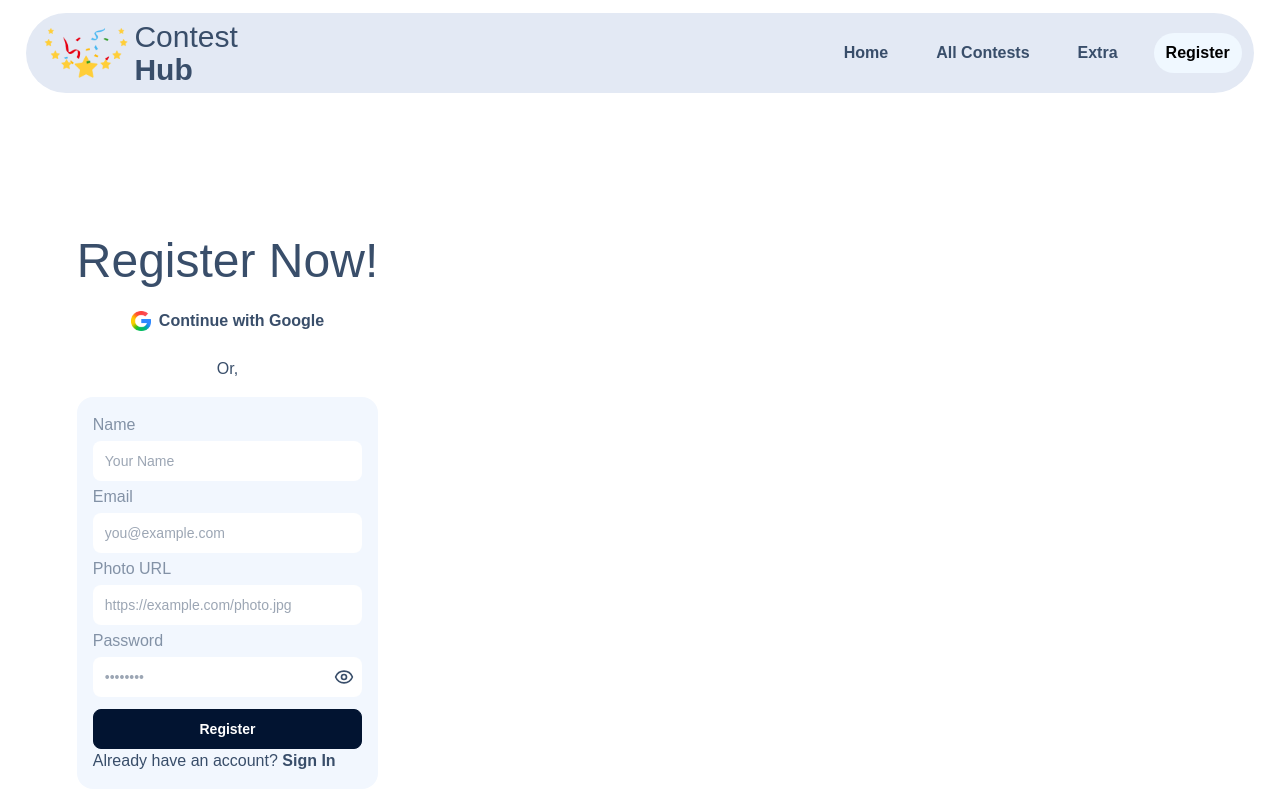
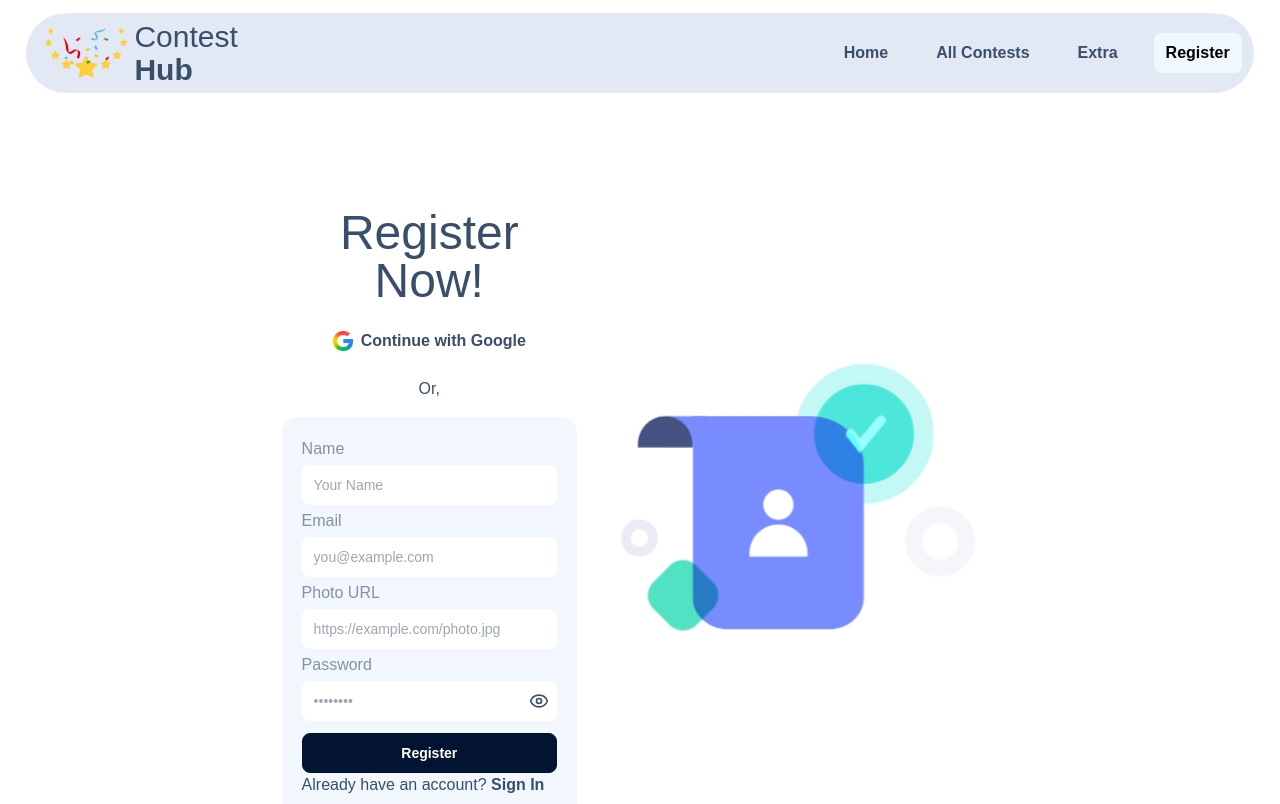
Before and after one commit to sami157/assignment-11-contesthub-client, a React (Vite) app: page /register in a window 1280 px wide. Shown: the top 804 px of the page. Built offline with nearby package versions, Linux system fonts and the light colour scheme; no server answers; a web font is replaced by a local one.

Commit message:
registration functional

```diff
--- a/src/auth/AuthProvider.js
+++ b/src/auth/AuthProvider.jsx
@@ -1,6 +1,6 @@
 import {  useEffect, useState } from 'react';
 import { createUserWithEmailAndPassword, signInWithEmailAndPassword, onAuthStateChanged, signOut, signInWithPopup, updateProfile, GoogleAuthProvider } from "firebase/auth";
-import { AuthContext } from './AuthContext';
+import { AuthContext } from './AuthContext.jsx';
 import { auth } from '../firebase/firebase.init';
 
 const provider = new GoogleAuthProvider();
--- a/src/components/GoogleLogin.jsx
+++ b/src/components/GoogleLogin.jsx
@@ -1,12 +1,13 @@
 import React from 'react'
 import googleLogo from '../assets/googleLogo.png'
+import { Link } from 'react-router'
 
 const GoogleLogin = ({ onClickAction }) => {
     return (
-        <div onClick={onClickAction} className='flex mx-auto justify-center gap-2 bg-base-400/50 max-h-10 px-5 py-2 rounded-full items-center hover:scale-110 ease-in-out duration-500 backdrop-blur-2xl'>
+        <Link onClick={onClickAction} className='flex mx-auto justify-center gap-2 bg-base-400/50 max-h-10 px-5 py-2 rounded-full items-center hover:scale-110 ease-out duration-200 backdrop-blur-2xl'>
             <img className='w-5 h-5' src={googleLogo} alt="" />
             <p className='font-semibold'>Continue with Google</p>
-        </div>
+        </Link>
     )
 }
 
--- a/src/components/Navbar.jsx
+++ b/src/components/Navbar.jsx
@@ -13,10 +13,10 @@ export default function Navbar() {
                 </div>
             </Link>
             <div className='flex items-center gap-6 text-[16px] font-bold'>
-                <NavLink className='hover:bg-white/40 rounded-full px-3 py-2' to='/'>Home</NavLink>
-                <NavLink className='hover:bg-white/40 rounded-full px-3 py-2' to='/all-contets'>All Contests</NavLink>
-                <NavLink className='hover:bg-white/40 rounded-full px-3 py-2' to='/extra'>Extra</NavLink>
-                <NavLink className='hover:bg-white/40 rounded-full px-3 py-2' to='/register'>Register</NavLink>
+                <NavLink className='hover:bg-white/40 rounded-xl px-3 py-2' to='/'>Home</NavLink>
+                <NavLink className='hover:bg-white/40 rounded-xl px-3 py-2' to='/all-contets'>All Contests</NavLink>
+                <NavLink className='hover:bg-white/40 rounded-xl px-3 py-2' to='/extra'>Extra</NavLink>
+                <NavLink className='hover:bg-white/40 rounded-xl px-3 py-2' to='/register'>Register</NavLink>
                 {/* <div className="dropdown dropdown-end">
                     <div tabIndex={0} role="button" className="btn m-1">Picture</div>
                     <ul tabIndex="-1" className="dropdown-content menu bg-base-100 rounded-box z-1 w-52 shadow-sm">
--- a/src/firebase/firebase.init.js
+++ b/src/firebase/firebase.init.js
@@ -2,12 +2,12 @@ import { initializeApp } from "firebase/app";
 import { getAuth } from "firebase/auth";
 
 const firebaseConfig = {
-    apiKey: import.meta.env.apiKey,
-    authDomain: import.meta.env.authDomain,
-    projectId: import.meta.env.projectId,
-    storageBucket: import.meta.env.storageBucket,
-    messagingSenderId: import.meta.env.messagingSenderId,
-    appId: import.meta.env.appId
+    apiKey: import.meta.env.VITE_apiKey,
+    authDomain: import.meta.env.VITE_authDomain,
+    projectId: import.meta.env.VITE_projectId,
+    storageBucket: import.meta.env.VITE_storageBucket,
+    messagingSenderId: import.meta.env.VITE_messagingSenderId,
+    appId: import.meta.env.VITE_appId
 };
 
 const app = initializeApp(firebaseConfig);
--- a/src/index.css
+++ b/src/index.css
@@ -55,5 +55,5 @@ a.active {
   background-color: aliceblue;
   color: #000;
   padding: 8px 12px;
-  border-radius: 48px;
+  border-radius: 8px;
 }
--- a/src/layouts/HomeLayout.jsx
+++ b/src/layouts/HomeLayout.jsx
@@ -1,6 +1,7 @@
 import { Outlet } from "react-router"
 import Navbar from "../components/Navbar"
 import Footer from "../components/Footer"
+import { Toaster } from "react-hot-toast"
 
 function HomeLayout() {
 
@@ -9,6 +10,7 @@ function HomeLayout() {
       <Navbar/>
       <Outlet/>
       <Footer/>
+      <Toaster/>
     </div>
   )
 }
--- a/src/pages/Register.jsx
+++ b/src/pages/Register.jsx
@@ -6,26 +6,24 @@ import toast from 'react-hot-toast';
 import FormSkeleton from '../components/skeleton/FormSkeleton';
 import useAuth from '../hooks/useAuth';
 import Lottie from 'lottie-react';
-//import registerLottie from '../assets/animation/register.json'
+import registerLottie from '../assets/animation/register.json'
 import { useForm } from 'react-hook-form';
 
 const Register = () => {
     const navigate = useNavigate()
     const location = useLocation()
-    const { register, handleSubmit, formState: { errors }, reset } = useForm();
+    const { register, handleSubmit, formState: { errors } } = useForm();
     const { signInUser, createUser, loading, errorMessage, setErrorMessage, updateUserProfile } = useAuth()
-    const [invalidPassword, setInvalidPassword] = useState(false)
     const [showPassword, setShowPassword] = useState(false)
     const handleSignUp = async (data) => {
         try {
-            await createUser(data.email, data.password);
-            console.log('Yaay');
-            toast.success('Registration successful');
-            reset();
+            await createUser(data.email, data.password)
+            await updateUserProfile(data.name, data.photoUrl)
+            toast.success('Form Submitted');
             navigate('/');
 
         } catch (error) {
-            console.error('Registration failed:', error);
+            toast.error(error.message)
         }
     }
     const handleGoogleLogin = () => {
@@ -41,12 +39,12 @@ const Register = () => {
     return (
         loading ? <FormSkeleton />
             : (
-                <div className='flex items-center w-11/12 mx-auto justify-between'>
+                <div className='flex flex-col md:flex-row items-center w-11/12 md:w-7/12 mx-auto justify-between'>
                     <div className="flex flex-col gap-4 justify-center items-center min-h-screen">
                         <h1 className="text-5xl font-bold title-font text-center">Register Now!</h1>
                         <GoogleLogin onClickAction={handleGoogleLogin}></GoogleLogin>
                         <p>Or,</p>
-                        <form onSubmit={handleSubmit(handleSignUp)} className='bg-base-200 p-4 rounded-2xl w-full'>
+                        <form onSubmit={handleSubmit(handleSignUp)} className='bg-base-200 p-5 rounded-2xl w-full'>
                             <fieldset className='flex flex-col gap-1'>
 
                                 <label className="label">Name</label>
@@ -105,8 +103,8 @@ const Register = () => {
                             <p>Already have an account? <Link className='font-bold' to='/login'>Sign In</Link></p>
                         </form>
                     </div>
-                    <div className='w-1/3'>
-                        {/* <Lottie animationData={registerLottie} loop={false} />; */}
+                    <div className='md:w-3/5'>
+                        <Lottie animationData={registerLottie} loop={false} />
                     </div>
                 </div>
             )
```
Also changed, not shown: src/main.jsx (+9 -4 lines), src/auth/AuthContext.jsx (renamed from src/auth/AuthContext.js).
